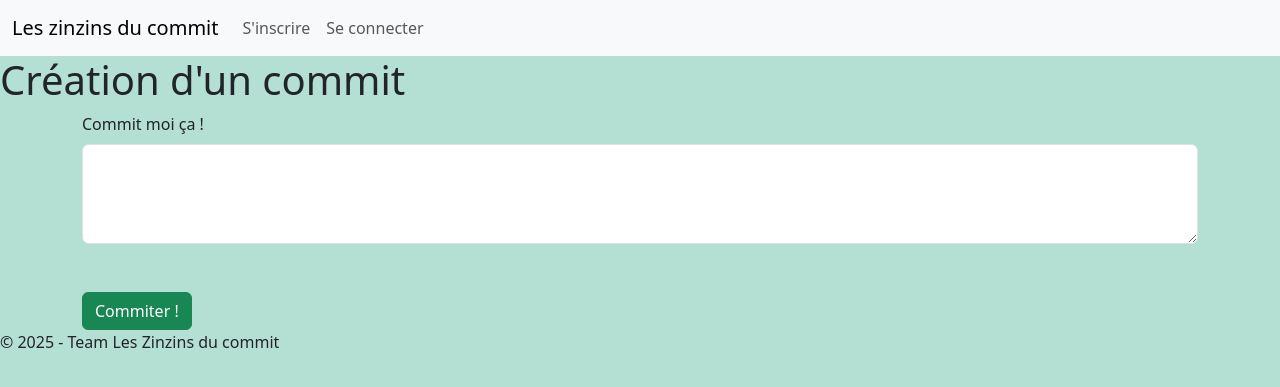
After one commit to nanaplouf/les_zinzins_du_commit, a PHP site: the page made by src/Views/addCommit.view.php in a window 1280 px wide. The commit adds this page. Shown: the top 387 px of the page. Run offline with PHP 8.4, Linux system fonts and the light colour scheme; the template is opened without the code that fills it, so the values that code supplies are empty; some libraries are stand-ins or nearby versions.

Commit message:
creation du formulaire commit

```diff
--- a/public/index.php
+++ b/public/index.php
@@ -9,5 +9,6 @@ $router->addRoute('/', 'HomeController', 'index');
 $router->addRoute('/inscription', 'RegisterController', 'index');
 $router->addRoute('/connexion', 'SessionController', 'login');
 $router->addRoute('/deconnexion', 'SessionController', 'logout');
+$router->addRoute('/ajoutCommit', 'CommitController', 'addCommit');
 
 $router->handleRequest();
--- /dev/null
+++ b/src/Views/addCommit.view.php
@@ -0,0 +1,22 @@
+<?php
+require_once(__DIR__ . "/partials/head.view.php");
+?>
+<h1>Création d'un commit</h1>
+<form method="POST">
+    <div class="container">
+        <div class="form-group">
+            <label for="commit" class="form-label">Commit moi ça !</label>
+            <textarea class="form-control" id="commit" name="commit" style="height: 100px"></textarea>
+            <?php
+            if(isset($this->arrayError['commit'])){
+                ?>
+                    <p class="text-danger"><?= $this->arrayError['commit']?></p>
+                <?php
+            }
+            ?>
+        </div>
+        <button type="submit" name="addCommit" class="btn btn-success mt-5">Commiter !</button>
+    </div>
+</form>
+<?php
+require_once(__DIR__ . "/partials/footer.view.php");
--- a/src/Views/partials/head.view.php
+++ b/src/Views/partials/head.view.php
@@ -20,15 +20,10 @@
     <div class="collapse navbar-collapse" id="navbarNav">
       <ul class="navbar-nav">
         <?php
-          if(isset($_SESSION['user'])){
-            if($_SESSION['user']['id_role'] === "1"){
-              ?>
-                <li class="nav-item">
-                  <a class="nav-link" href="/addheros">Ajouter un hero</a>
-                </li>
-              <?php
-            }
-        ?>
+          if(isset($_SESSION['user'])){?>
+            <li class="nav-item">
+            <a class="nav-link" href="/ajoutCommit">Ajouter un commit</a>
+          </li>
           <li class="nav-item">
             <a class="nav-link" href="/deconnexion">Se déconnecter</a>
           </li>
```
Also changed, not shown: src/Controllers/CommitController.php (added, +14 -0 lines).
